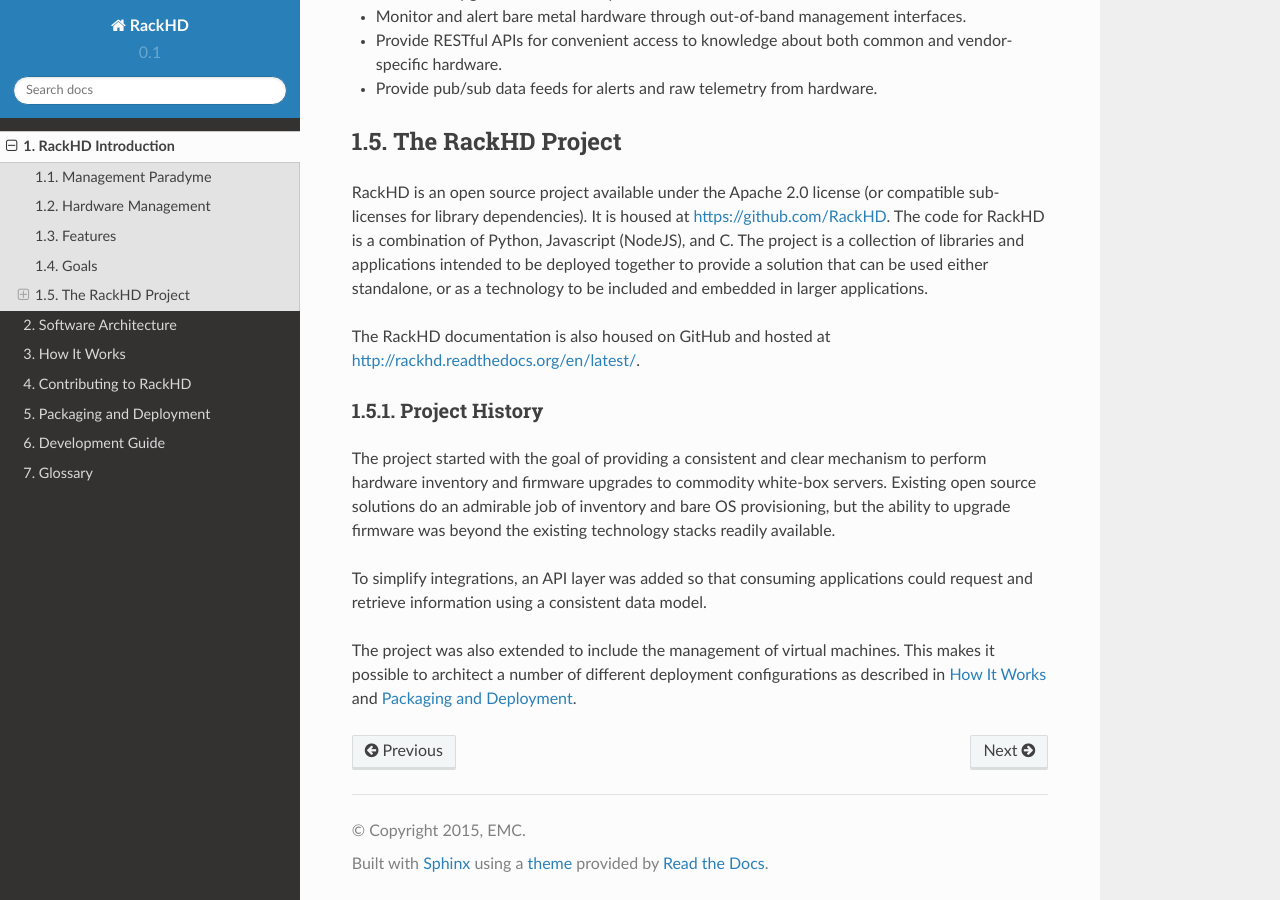
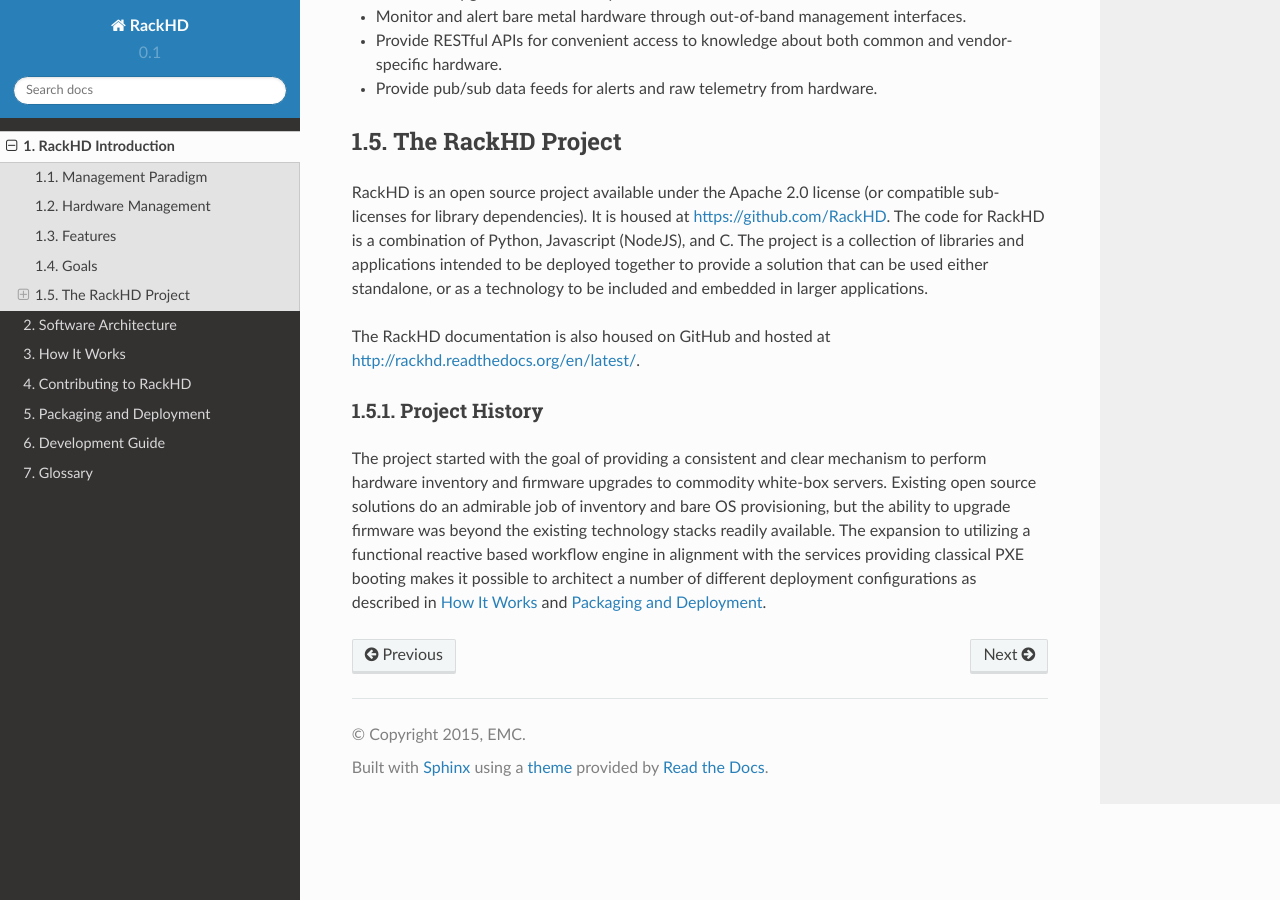
Before and after one commit to RackHD/docs, a Sphinx documentation site: the page built from docs/introduction.rst, in a window 1280 px wide and 900 px high, scrolled down 2528 px. Built offline with Sphinx 7.4.7 and the Read the Docs theme 2.0.0, drawn with Linux system fonts in a browser that asks for light colours; some of the changed text lies outside the part shown.

Commit message:
Updates to introduction based on email
* changed spelling of Paradyme to Paradigm
* changed introduction text to remote references to secondary API layer (onserve)

```diff
--- a/docs/introduction.rst
+++ b/docs/introduction.rst
@@ -6,7 +6,7 @@
 
 RackHD sits between the other M&0 layers and the underlying physical hardware devices. User interfaces at the higher M&O layers can request hardware services from RackHD. RackHD handles the details of connecting to and managing the hardware devices.
 
-Management Paradyme
+Management Paradigm
 ----------------------------
 RackHD uses the concept of a ‘neighborhood’ to represent the compute nodes, storage nodes, network switches, and smart PDUs under management. In most cases, a neighborhood corresponds to one physical rack, although a neighborhood can span several racks. The physical compute, storage, and network devices in a neighborhood are logically represented as ‘elements’. For example, a compute element can represent a CPU, while a storage element might refer to a storage disk.
 Elements can be managed as separate entities or they can be combined and managed as one larger entity. For example, multiple storage elements can be combined to create a single storage pool.
@@ -89,12 +89,7 @@
 The project started with the goal of providing a consistent and clear mechanism to perform hardware
 inventory and firmware upgrades to commodity white-box servers.
 Existing open source solutions do an admirable job of inventory and bare OS provisioning, but the
-ability to upgrade firmware was beyond the existing technology stacks
-readily available.
-
-To simplify integrations, an API layer was added so that consuming applications could
-request and retrieve information using a consistent data model.
-
-The project was also extended to include the management of virtual machines. This makes it possible
-to architect a number of different deployment configurations as described in :doc:`how_it_works`
-and :doc:`packaging_and_deployment`.
+ability to upgrade firmware was beyond the existing technology stacks readily available. The expansion
+to utilizing a functional reactive based workflow engine in alignment with the services providing
+classical PXE booting makes it possible to architect a number of different deployment configurations
+as described in :doc:`how_it_works` and :doc:`packaging_and_deployment`.
```
